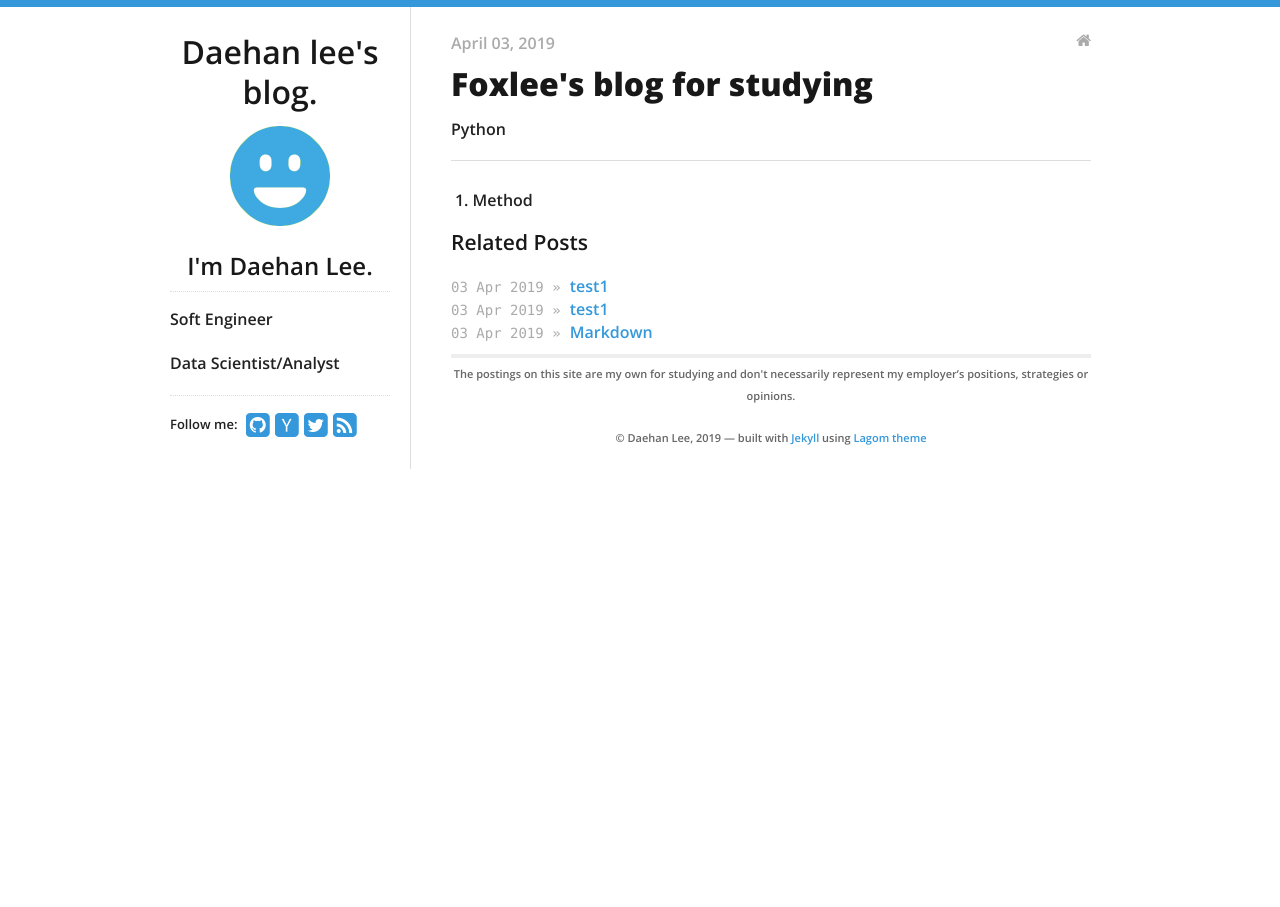
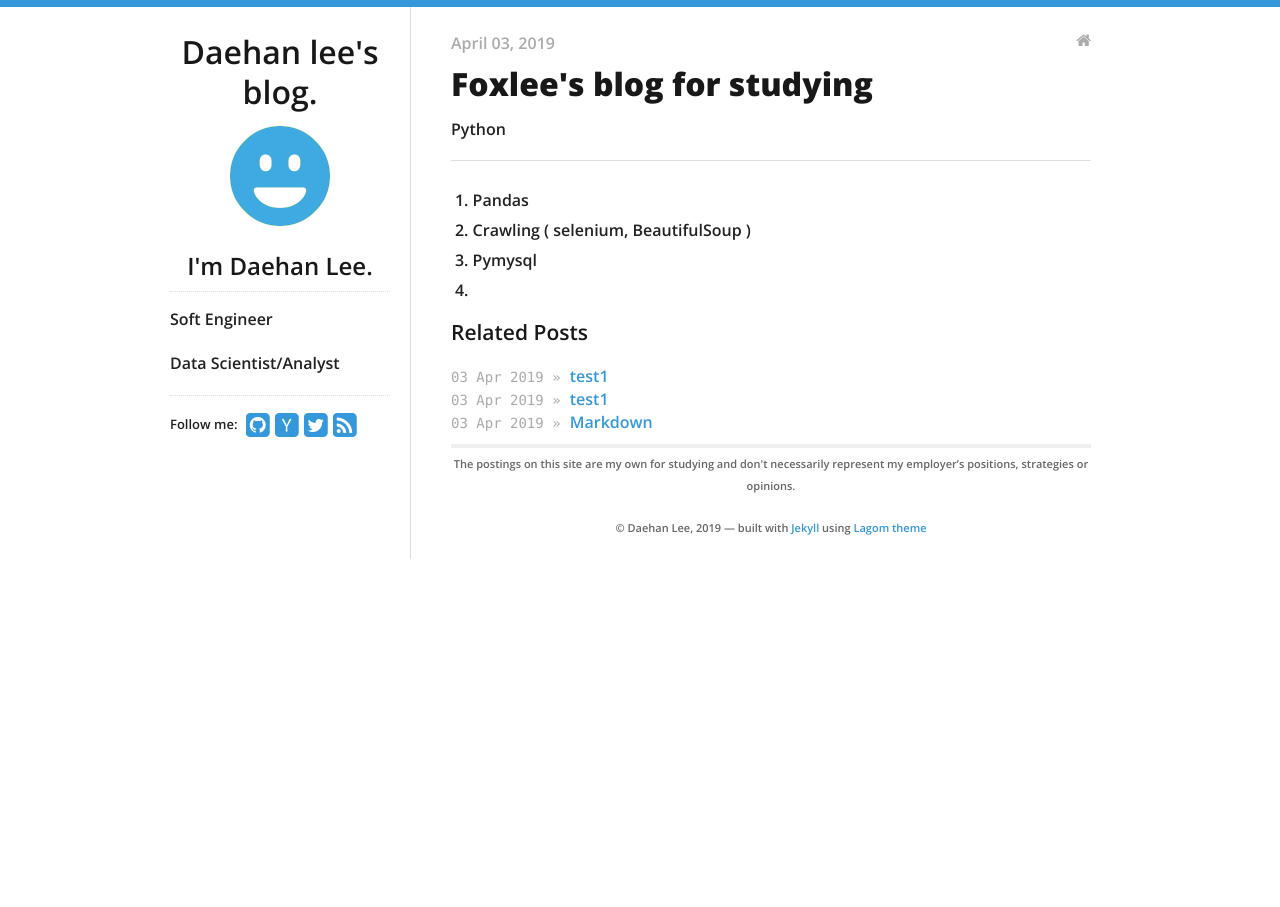
Before and after one commit to daehan0226/Study, a Jekyll site: the page built from _posts/2019-04-03-Python.md, in a window 1280 px wide. Built offline with Jekyll 4.4.1, drawn with Linux system fonts in a browser that asks for light colours.

Commit message:
Update 2019-04-03-Python.md

```diff
--- a/_posts/2019-04-03-Python.md
+++ b/_posts/2019-04-03-Python.md
@@ -7,5 +7,7 @@ categories:
 Python
 
 ---
-
-1. Method
+1. Pandas
+2. Crawling ( selenium, BeautifulSoup )
+3. Pymysql
+4.
```
